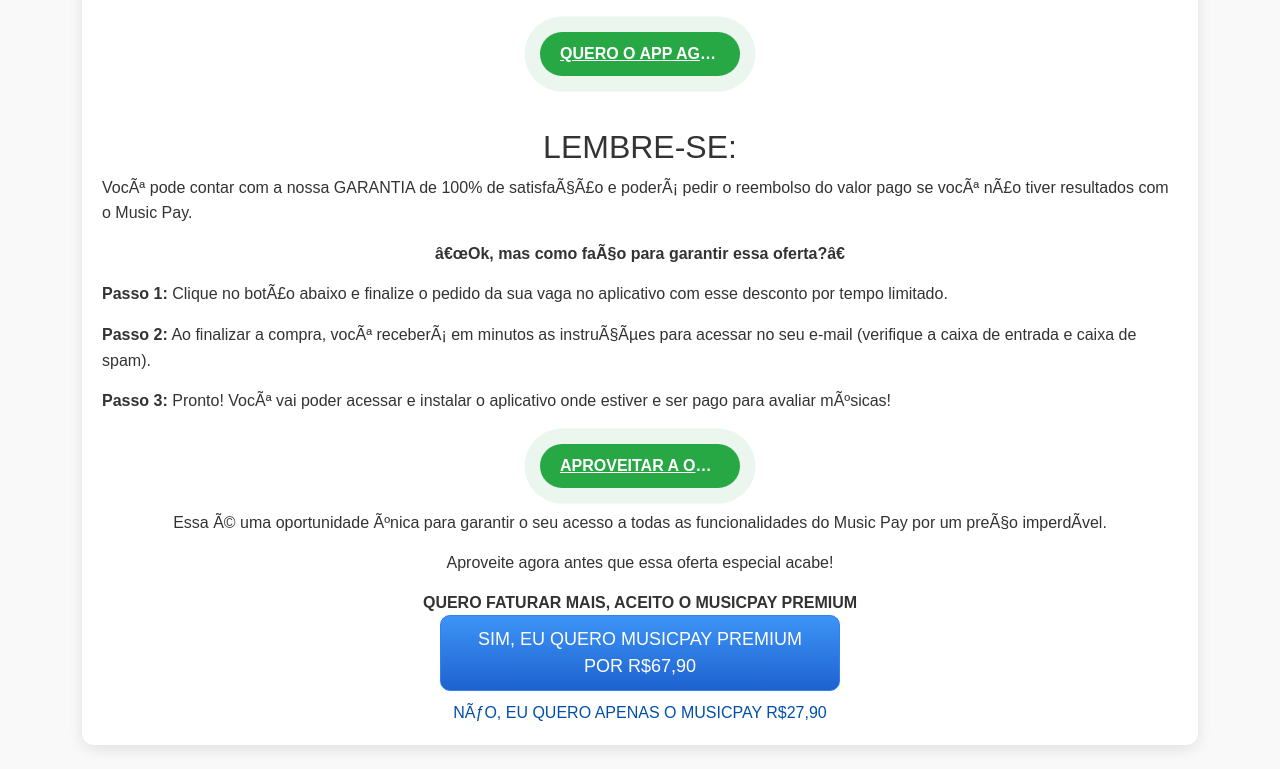
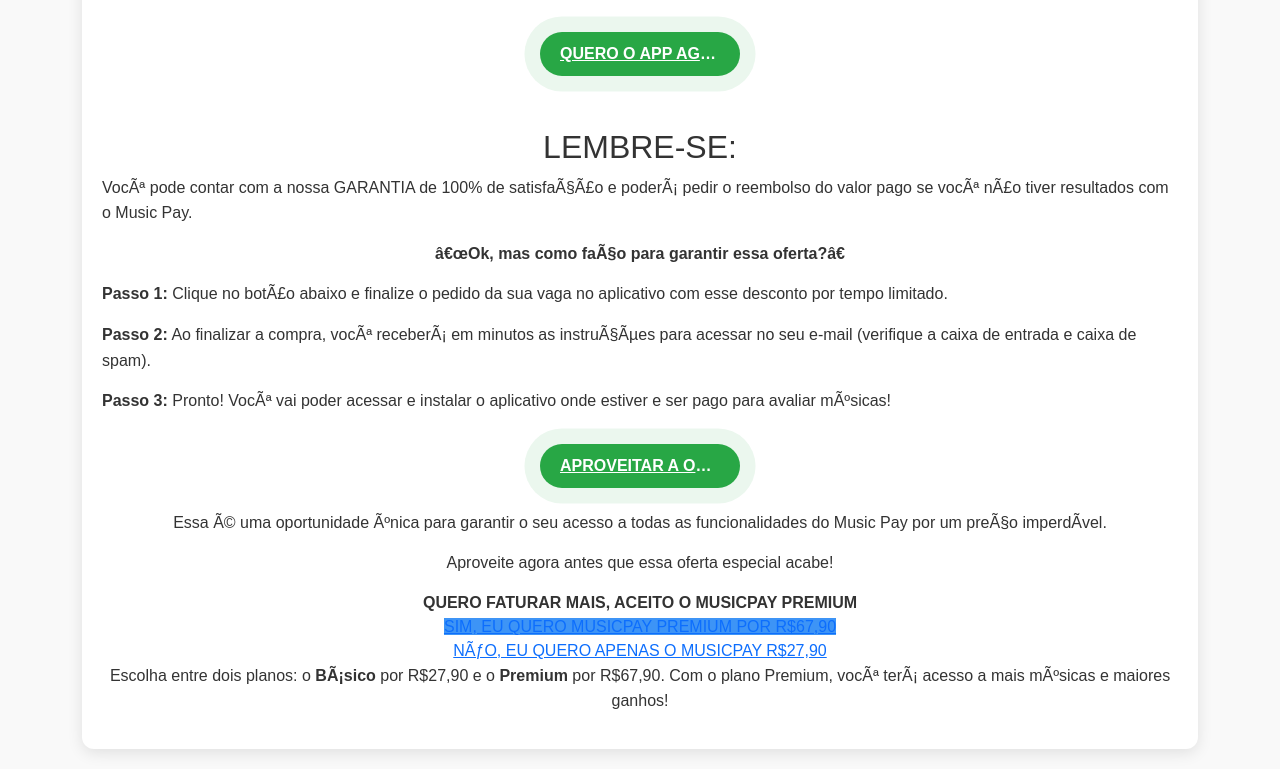
Before and after one commit to rauldefranja7/musicpay-pagamento, a plain HTML site: page index.html in a window 1280 px wide. Shown: the part 913-1682 px from the top of the page. Drawn offline with Linux system fonts and the light colour scheme.

Commit message:
Update index.html

```diff
--- a/index.html
+++ b/index.html
@@ -212,57 +212,18 @@ src="https://www.facebook.com/tr?id=3750615275152249&ev=PageView&noscript=1"
                         <p>Essa é uma oportunidade única para garantir o seu acesso a todas as funcionalidades do Music Pay por um preço imperdível.</p>
         <p>Aproveite agora antes que essa oferta especial acabe!</p>
 
-		     <div style="text-align: center; font-weight: bold; font-size: 16px;">
+             <div style="text-align: center; font-weight: bold; font-size: 16px;">
     QUERO FATURAR MAIS, ACEITO O MUSICPAY PREMIUM
 </div>
 
-	<div style="width: auto; max-width: 400px; text-align: center; margin: 0 auto;">
+    <div style="width: auto; max-width: 400px; text-align: center; margin: 0 auto;">
     <a href="https://go.disruptybr.online/kgobq" class="fornpay_btn">SIM, EU QUERO MUSICPAY PREMIUM POR R$67,90</a>
     <a href="https://go.disruptybr.online/z4pl81lbrz" class="fornpay_downsell">NÃO, EU QUERO APENAS O MUSICPAY R$27,90</a>
 </div>
+            <p>Escolha entre dois planos: o <strong>Básico</strong> por R$27,90 e o <strong>Premium</strong> por R$67,90. Com o plano Premium, você terá acesso a mais músicas e maiores ganhos!</p>
 
     </div>
     <style>
         .fornpay_btn {
             background: #3d94f6;
-            background-image: -webkit-linear-gradient(top, #3d94f6, #1e62d0);
-            background-image: -moz-linear-gradient(top, #3d94f6, #1e62d0);
-            background-image: -ms-linear-gradient(top, #3d94f6, #1e62d0);
-            background-image: -o-linear-gradient(top, #3d94f6, #1e62d0);
-            background-image: -webkit-gradient(to bottom, #3d94f6, #1e62d0);
-            -webkit-border-radius: 10px;
-            -moz-border-radius: 10px;
-            border-radius: 10px;
-            color: #fff;
-            font-family: Arial;
-            font-size: 18px;
-            font-weight: 100;
-            padding: 10px 20px;
-            border: 1px solid #337fed;
-            text-decoration: none;
-            display: block;
-            cursor: pointer;
-            text-align: center
-        }
-
-        .fornpay_downsell {
-            color: #004faa;
-            font-family: Arial;
-            margin-top: 10px;
-            font-size: 16px!important;
-            font-weight: 100;
-            text-decoration: none;
-            display: block;
-            cursor: pointer;
-            text-align: center
-        }
-    </style>
-    <script src="https://app.disruptybr.com.br/js/oneclick.js"></script>
-
-
-            </div>
-        </div>
-    </div>
-
-
-</body></html>
+            background-image: -webkit-linear-gradient(top, #3d
```
